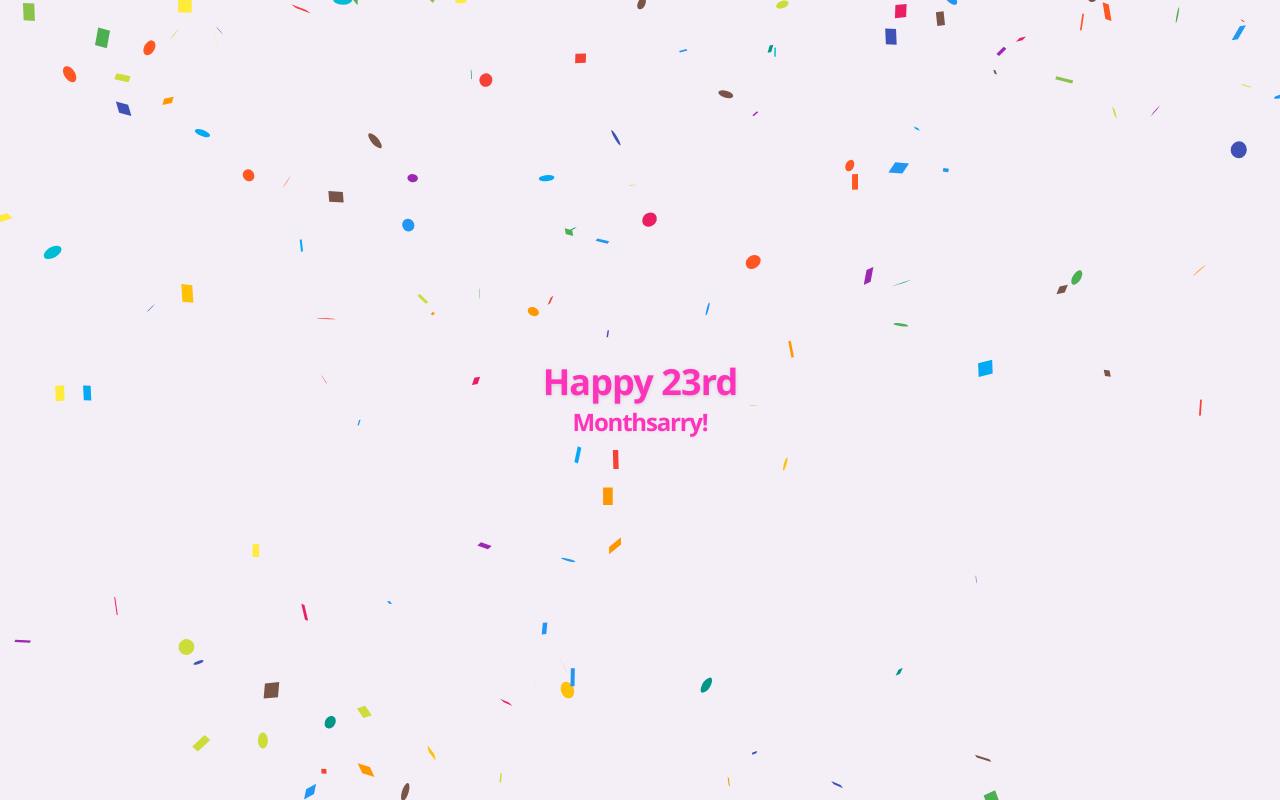
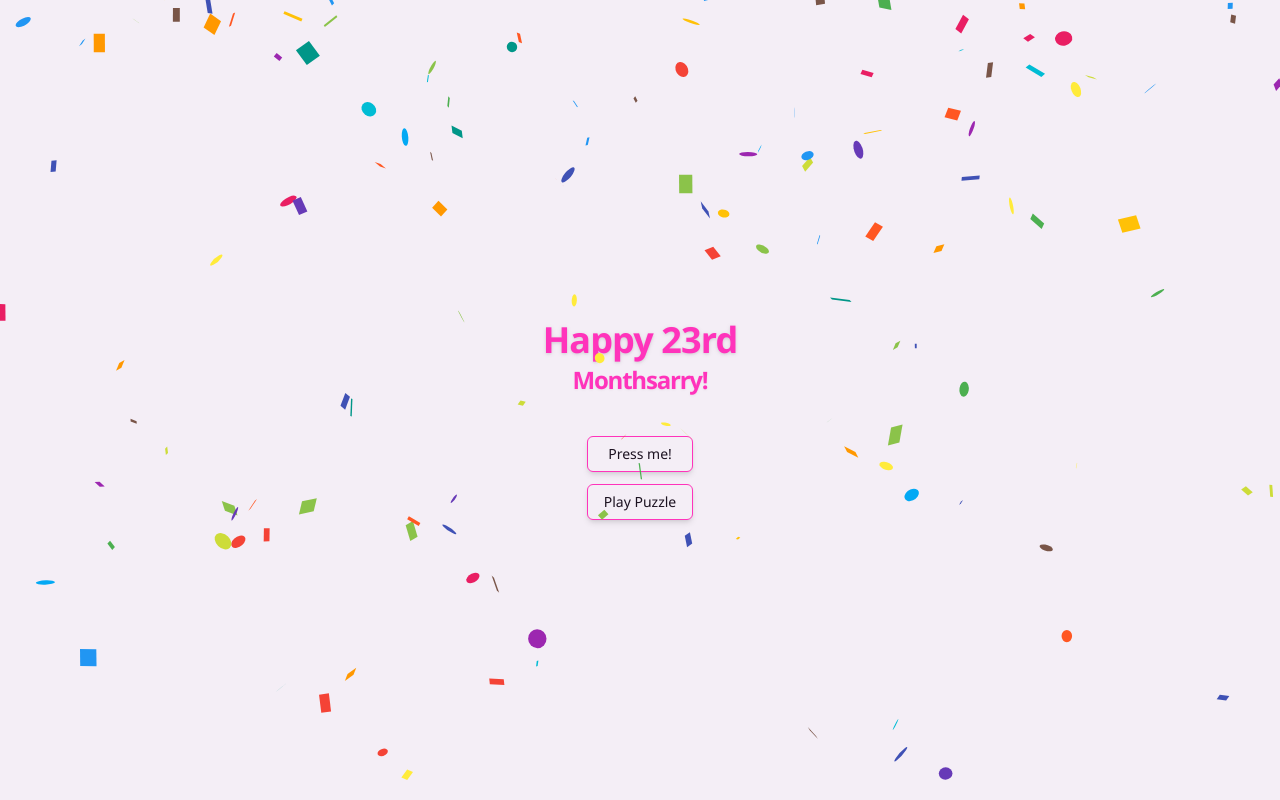
Before and after one commit to potakaaa/23, a Next.js app: page /happy23 in a window 1280 px wide. Built offline with nearby package versions, Linux system fonts and the light colour scheme.

Commit message:
will add gallery to puzzles to choose

```diff
--- /dev/null
+++ b/app/happy23/components/PlayPuzzle.tsx
@@ -0,0 +1,19 @@
+"use client";
+
+import { Button } from "@/components/ui/button";
+import { useRouter } from "next/navigation";
+
+const PlayPuzzle = () => {
+  const router = useRouter();
+  return (
+    <Button
+      variant={"outline"}
+      className="border-primary border shadow-md hover:bg-slate-50 transition duration-300"
+      onClick={() => router.push("/happy23/puzzle")}
+    >
+      Play Puzzle
+    </Button>
+  );
+};
+
+export default PlayPuzzle;
--- /dev/null
+++ b/app/happy23/components/PressMe.tsx
@@ -0,0 +1,18 @@
+"use client";
+
+import { Button } from "@/components/ui/button";
+import React from "react";
+
+const PressMe = () => {
+  return (
+    <Button
+      variant={"outline"}
+      className="border-primary border shadow-md hover:bg-slate-50 transition duration-300"
+      onClick={() => alert("I love you jujeee <3")}
+    >
+      Press me!
+    </Button>
+  );
+};
+
+export default PressMe;
--- a/app/happy23/page.tsx
+++ b/app/happy23/page.tsx
@@ -1,9 +1,12 @@
 import React from "react";
 import ConfettiDrop from "./components/ConfettiDrop";
+import { Button } from "@/components/ui/button";
+import PressMe from "./components/PressMe";
+import PlayPuzzle from "./components/PlayPuzzle";
 
 const Happy23 = () => {
   return (
-    <div className="flex h-screen w-full justify-center items-center">
+    <div className="flex flex-col h-screen w-full justify-center items-center space-y-10">
       <ConfettiDrop />
       <div className="flex flex-col space-y-1">
         <p className="font-extrabold tracking-tight text-4xl drop-shadow text-primary animate-slidein opacity-0">
@@ -13,6 +16,10 @@ const Happy23 = () => {
           Monthsarry!
         </p>
       </div>
+      <div className="flex flex-col space-y-3">
+        <PressMe />
+        <PlayPuzzle />
+      </div>
     </div>
   );
 };
```
Also changed, not shown: app/happy23/puzzle/ImagePuzzle.tsx (renamed from app/puzzle/ImagePuzzle.tsx), app/happy23/puzzle/page.tsx (renamed from app/puzzle/page.tsx), app/happy23/puzzle/puzzle.css (renamed from app/puzzle/puzzle.css).
